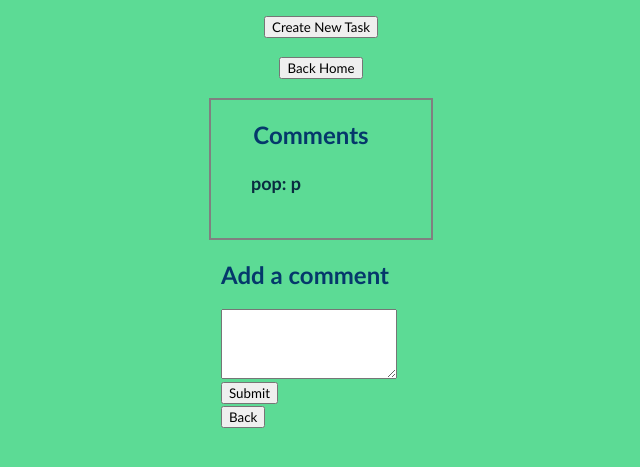
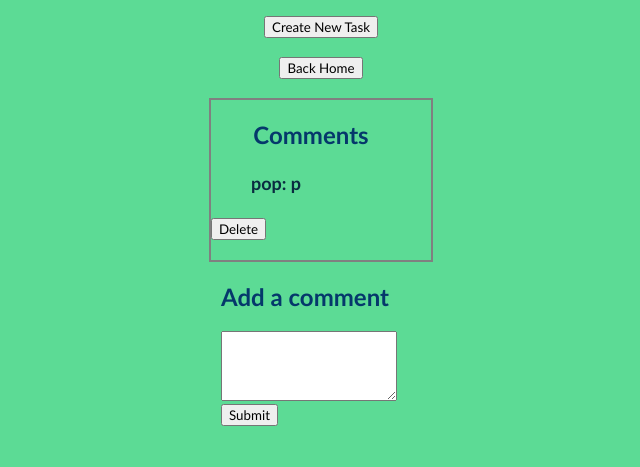
Before and after one commit to michaelslusser/ITIS3155ProjectTracker, a Flask app: page /view_project/1 in a window 1280 px wide. Shown: the part 320-787 px from the top of the page, without its empty margins (319-959 px from the left). Run offline with Flask 3, Linux system fonts and the light colour scheme; a user stored in the database is signed in.

Commit message:
style changes

```diff
--- a/app.py
+++ b/app.py
@@ -218,6 +218,14 @@ def change_style(theme_id):
             return render_template("change_theme.html", user=session['user'], theme_id = session['user_theme'])
     else:
         return redirect(url_for('login'))
-
+# in progress not working
+@app.route('/view_project/<project_id>/deletepcomment', methods=['POST'])
+def delete_pcomment(project_id, t_id):
+    if session.get('user'):
+        #comment_text = request.form['comment']
+        delete_pcomment(int(project_id), int(t_id), session['user'])
+        return redirect(url_for('get_project', project_id=project_id, t_id = t_id))
+    else:
+        return redirect(url_for('login'))
 # start server at http://127.0.0.1:5000
 app.run(host=os.getenv('IP', '127.0.0.1'),port=int(os.getenv('PORT', 5000)),debug=True)
--- a/forms.py
+++ b/forms.py
@@ -22,7 +22,7 @@ class RegisterForm(FlaskForm):
     ])
     #TODO create regex phrase for checking password for reqs
     confirmPassword = PasswordField('Confirm Password', validators=[
-        Length(min=6, max=20), Regexp('^(?=.*[A-Za-z])(?=.*\d)(?=.*[@$!%#?&])[A-Za-z\d@$!%*#?&]{6,}$', message="Please enter a valid password with atleast a length 6 with uppercase letters, numbers, and symbols (@$!%*#?&)")
+        Length(min=6, max=20), Regexp('^(?=.*[A-Za-z])(?=.*\d)(?=.*[@$!%#?&])[A-Za-z\d@$!%*#?&]{6,}$', message="Please enter a valid password with a length of 6-20 characters, uppercase letters, numbers, and symbols (@$!%*#?&)")
     ])
     submit = SubmitField('Submit')
 
--- a/models.py
+++ b/models.py
@@ -82,8 +82,8 @@ def find_comments_by_task(t_id):
 def find_comments_by_project(p_id):
     return db.session.query(Project_Comment).filter_by(project_id = p_id).all()
 
-def find_comment_by_id(t_id, c_id):
-    return db.session.query(Comment).filter_by(task_id = t_id, id = c_id).one()
+def find_pcomment_by_id(project_id, c_id):
+    return db.session.query(Comment).filter_by(project_id = project_id, id = c_id).one()
 
 def find_users():
     return db.session.query(User).all()
@@ -174,9 +174,15 @@ def remove_task(t_id, project_id):
     db.session.delete(task)
     db.session.commit()
 
-def remove_comment(c_id, task_id):
+#def remove_tcomment(c_id, project_id, task_id):
     # get comment from db and delete
-    comment = find_comment_by_id(task_id, c_id)
+   # comment = find_pcomment_by_id(task_id, c_id)
+   # db.session.delete(comment)
+   # db.session.commit()
+
+def remove_pcomment(project_id, c_id):
+    # get comment from db and delete
+    comment = find_pcomment_by_id(project_id, c_id)
     db.session.delete(comment)
     db.session.commit()
 
--- a/static/third.css
+++ b/static/third.css
@@ -94,6 +94,7 @@ nav {
     padding-bottom: 20px;
     width: 200px;
     padding-right: 20px;
+    margin: 0px auto;
 }
 
 .commentsBox h2 {
--- a/templates/view_project.html
+++ b/templates/view_project.html
@@ -80,7 +80,11 @@
             <h2>Comments</h2>
             {% for comment in project_comments %}
             <h4><ul>{{ comment.name }}: {{ comment.comment }}</ul></h4>
+            <form action="{{url_for('delete_pcomment',project_id=project.id)}}" method = "post">
+                <input type="submit" value="Delete">
+            </form>
             {% endfor %}
+
         </div>
         <form action="{{ url_for('project_comment', project_id=project.id) }}" method="post">
             <div>
@@ -88,12 +92,7 @@
                 <textarea name="comment" rows="4" cols="0"></textarea>
                 <input type="submit" value="Submit">
             </div>
-        </form>
-        <form action="{{ url_for('index')}}" method = "get">
-            <div>
-                <input type="submit" value="Back">
-            </div>
-        </form>
+
     </body>
 
 </html>
```
Also changed, not shown: templates/view_task.html (+8 -5 lines).
